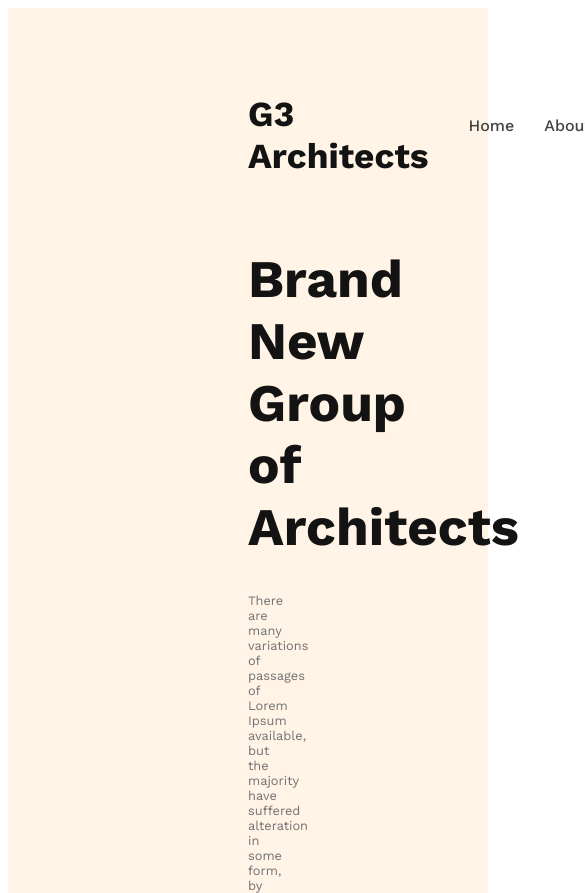
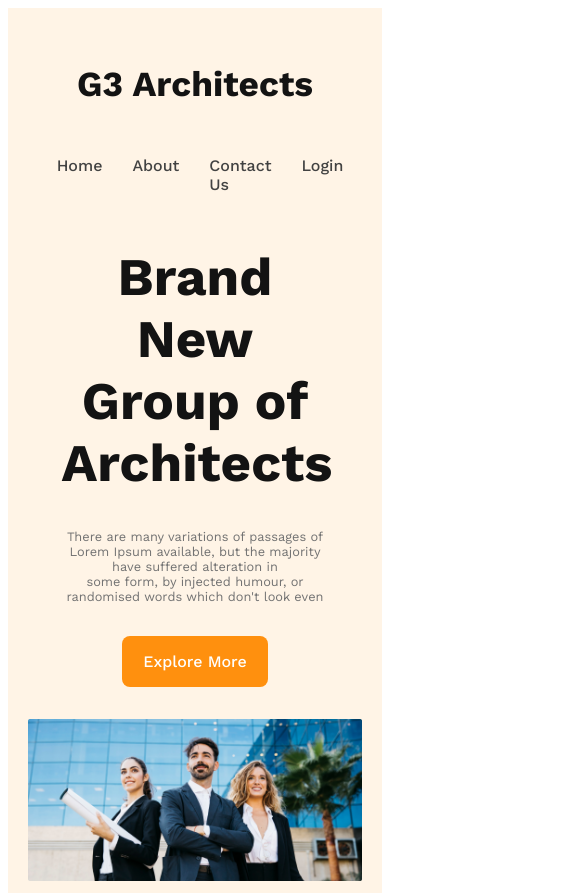
Before and after one commit to labib-code/module9-responsive-site, a plain HTML site: page index.html in a window 390 px wide. Shown: the top 893 px of the page, 585 px wide, since content can reach past the window. Drawn offline with nearby package versions, Linux system fonts and the light colour scheme.

Commit message:
add banner section and responsive the section with small and medium device

```diff
--- a/styles/style.css
+++ b/styles/style.css
@@ -49,7 +49,7 @@ nav li a{
 }
 
 .banner-image{
-    max-width: 100%;
+    width: 100%;
 
 }
 
@@ -75,5 +75,26 @@ nav li a{
     font-size: 1rem;
     font-weight: 500;
     margin-top: 32px;
+    cursor: pointer;
 
 }
+
+
+ @media screen and (max-width: 576px) {
+        header{
+            padding: 20px;
+        }
+        nav{
+            flex-direction: column;
+        }
+ }
+
+
+ @media screen and (min-width: 576px) and (max-width: 960px) {
+        nav{
+            flex-direction: column;
+        }
+        header{
+            padding: 50px;
+        }
+ }
```
